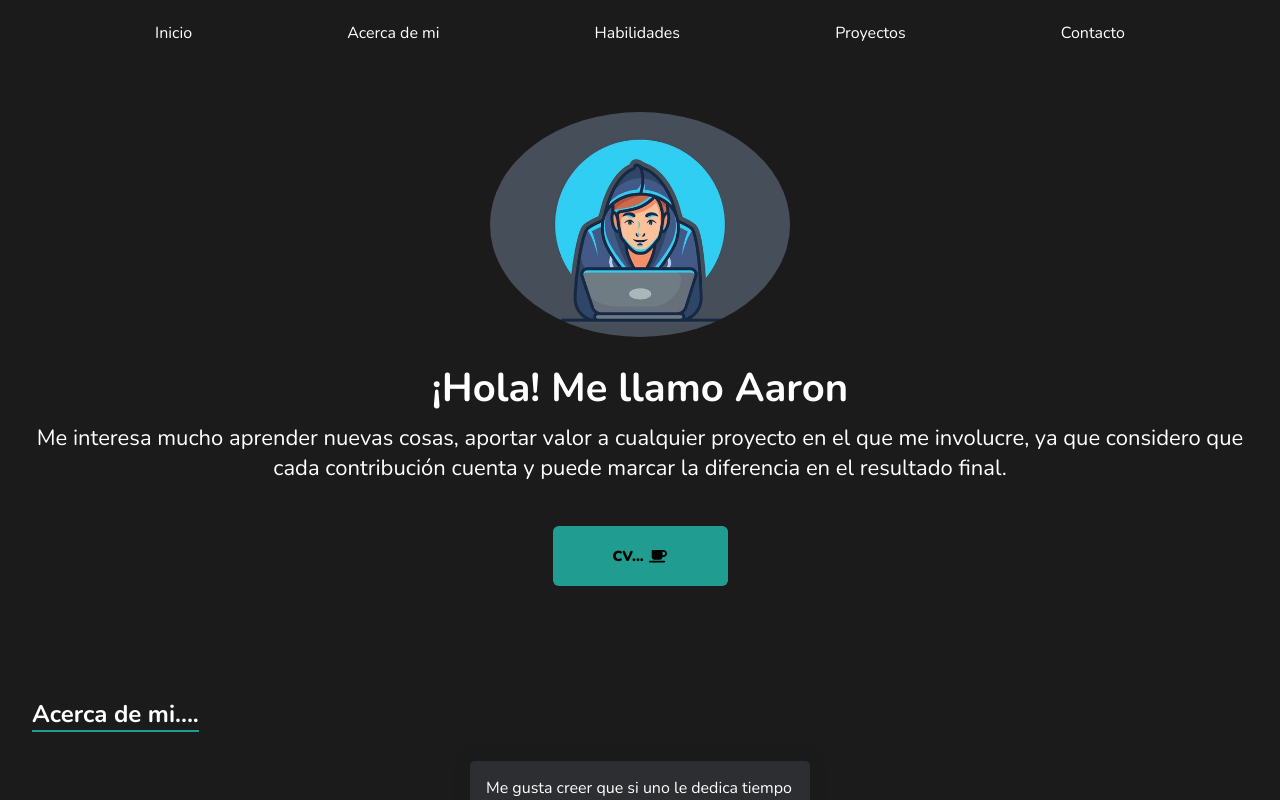
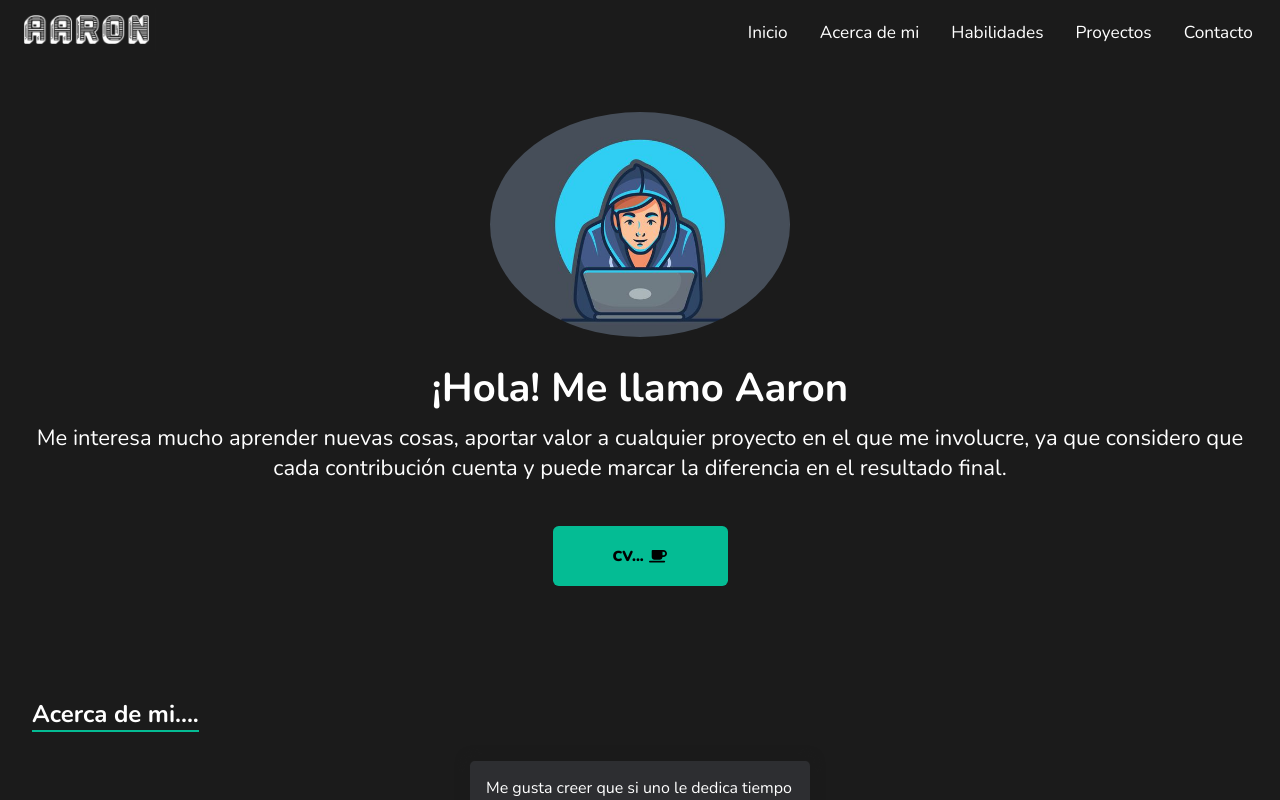
Before and after one commit to aaron-456/Portafolio__A, a React (Vite) app: page / in a window 1280 px wide. Shown: the top 800 px of the page. Built offline with nearby package versions, Linux system fonts and the light colour scheme.

Commit message:
update the heder with logo person

```diff
--- a/src/App.css
+++ b/src/App.css
@@ -10,7 +10,8 @@ body {
 .container__AboutMe,
 .container__skills,
 .projects__container,
-.contactMe__container {
+.contactMe__container,
+.navigation__bar {
   max-width: 1300px;
   margin: 0 auto;
 }
--- a/src/App.jsx
+++ b/src/App.jsx
@@ -9,7 +9,6 @@ import Skills from "./components/Skills";
 import Projects from "./components/Projects";
 import ContactMe from "./components/ContactMe";
 import Social from "./components/Social";
-
 
 function App() {
 	const inicioRef = useRef(null);
--- a/src/components/Header.jsx
+++ b/src/components/Header.jsx
@@ -19,7 +19,12 @@ const Header = ({
   };
 
   return (
+    <div className="header__container">
       <header className="navigation__bar">
+
+        <div className="box__logo">
+          <img className="img__logo" src="logoAaron.PNG" alt="logoPorfolio.." />
+        </div>
         <ul className={`navigation__list ${isOpen ? "menu" : ""}`}>
           <li onClick={() => navigateToSection(inicioRef)}>Inicio</li>
           <li onClick={() => navigateToSection(acercademiRef)}>Acerca de mi</li>
@@ -38,6 +43,8 @@ const Header = ({
           </button>
         </div>
       </header>
+    </div>
+
   );
 };
 export default Header;
--- a/src/styles/aboutMe.css
+++ b/src/styles/aboutMe.css
@@ -19,7 +19,7 @@
 }
 
 .hr__title {
-  border: 1px solid #219C90;
+  border: 1px solid #04BC94;
 }
 
 .box__introductorytext {
--- a/src/styles/header.css
+++ b/src/styles/header.css
@@ -1,48 +1,54 @@
 /*------------ Barra de navegacion ------------*/
 
+.header__container {
+  top: 0;
+  position: fixed;
+  width: 100%;
+}
+
 .navigation__bar {
-  position: fixed;
-  top: 0;
+  display: flex;
+  justify-content: space-between;
+  align-items: center;
   width: 100%;
   height: 65px;
   background-color: #1b1b1b;
 }
 
+.img__logo {
+  margin-left: 1em;
+  width: 105px;
+}
+
 .navigation__list {
   display: none;
+  width: 100%;
   list-style: none;
-  padding: 0;
-  margin: 0;
   background-color:#1b1b1b;
   color: white;
-  text-align: center;
-  position: absolute;
 }
 
 .box__menuBtn {
-  display: flex;
-  align-items: center;
-  width: 100%;
-  height: 100%;
+  width: max-content;
 }
 
 .menu__btn {
-  position: absolute;
   background-color: transparent;
-  margin-right: 1em;
-  right: 0;
+  margin-right: 1.8em;
 }
 
 .navigation__list.menu {
   display: flex;
+  position: absolute;
   flex-direction: column;
+  text-align: center;
   gap: 1.4em;
+  top: 0;
   margin-top: 4em;
   width: 160px;
   height: 300px;
   padding-top: 1em;
   right: 0;
-  z-index: 999;
 }
 
 .navigation__list li a {
@@ -54,24 +60,27 @@
 }
 
 
-@media (min-width: 768px) {
-  .menu__btn {
+@media (min-width: 775px) {
+  .menu__btn,
+  .navigation__list.menu {
     display: none;
   }
 
-  .navigation__bar {
-    display: flex;
-    align-items: center;
+
+  .img__logo {
+    width: 140px;
   }
 
   .navigation__list {
-    color:white;
     cursor: pointer;
     display: flex;
-    flex-direction: row;
-    justify-content: space-evenly;
-    width: 100%;
-    /* background-color: #0c134f; */
+    justify-content: end;
+    gap: 2em;
+    margin-right: 1.7em;
+  }
 
+  .navigation__list li {
+    transition: all 0.3s ease;
+    font-size: calc(0.6em + 0.6vw);
   }
 }
--- a/src/styles/projects.css
+++ b/src/styles/projects.css
@@ -6,6 +6,7 @@
   padding-left: 2em;
   padding-right: 2em;
   padding-bottom: 1.3em;
+  margin-bottom: 7em;
 }
 
 .boxTitle__projects {
--- a/src/styles/skill.css
+++ b/src/styles/skill.css
@@ -3,10 +3,10 @@
 .container__skills {
   background-color: #1b1b1b;
   margin-top: 7em;
+  margin-bottom: 7em;
   padding-left: 2em;
   padding-right: 2em;
   color: white;
-  margin-bottom: 2.2em;
 }
 
 .box__titleSkills {
--- a/src/styles/social.css
+++ b/src/styles/social.css
@@ -35,5 +35,6 @@
   text-align: center;
   margin-top: 4em;
   color: #fae69e;
+  font-size: 14px;
   font-weight: bold;
 }
--- a/src/styles/startSection.css
+++ b/src/styles/startSection.css
@@ -40,8 +40,9 @@
 
   .btn__moreinfo {
     /* background-color: #6372f2; */
-    background-color: #219C90;
+    /* background-color: #219C90; */
     /* background-color:#00ffab ; */
+    background-color: #04BC94;
     width: 175px;
     height: 60px;
     border-radius: 0.4em;
```
Also changed, not shown: public/logoAaron.PNG (added). Lines whose indentation alone changed are shown as unchanged.
